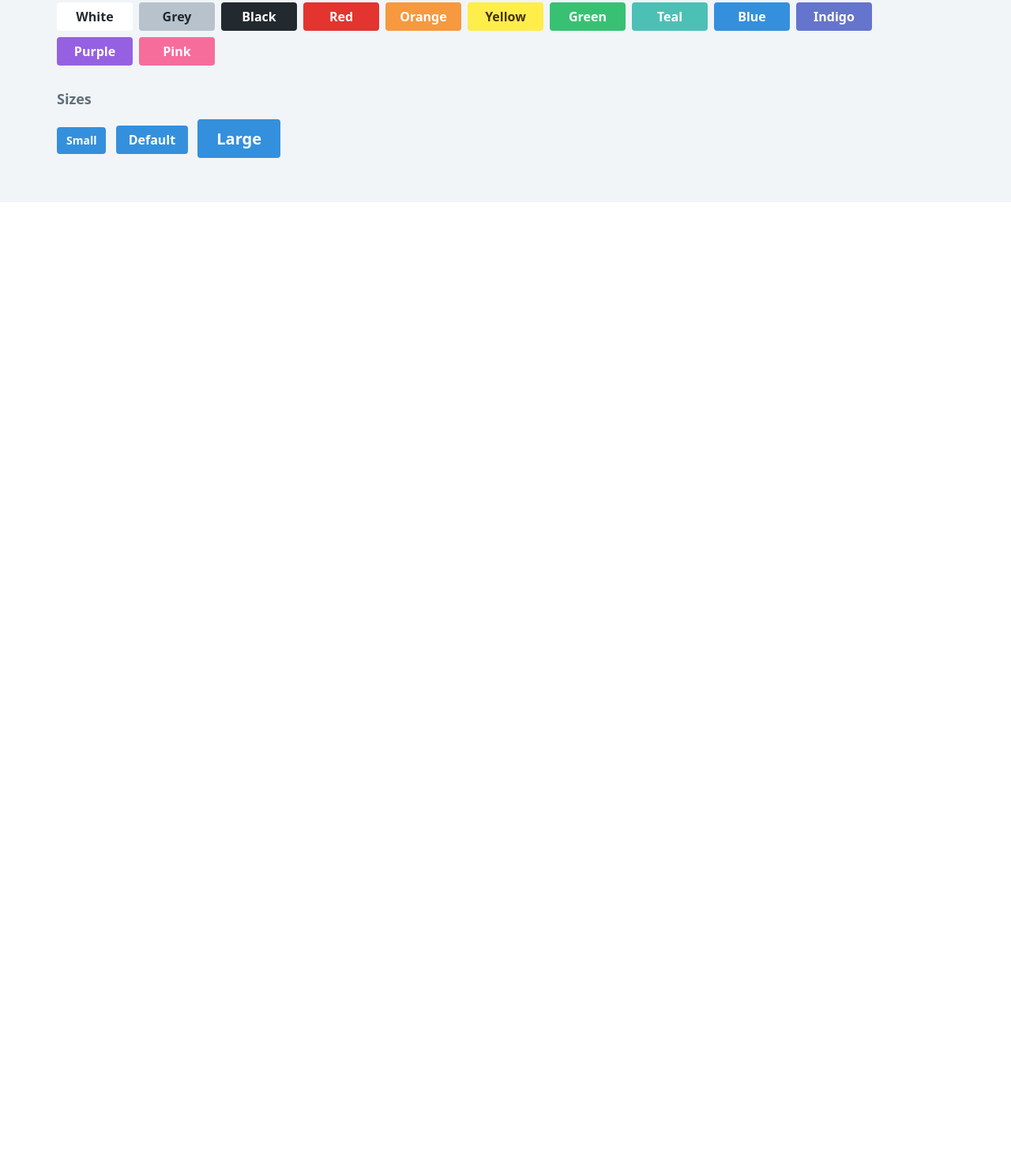
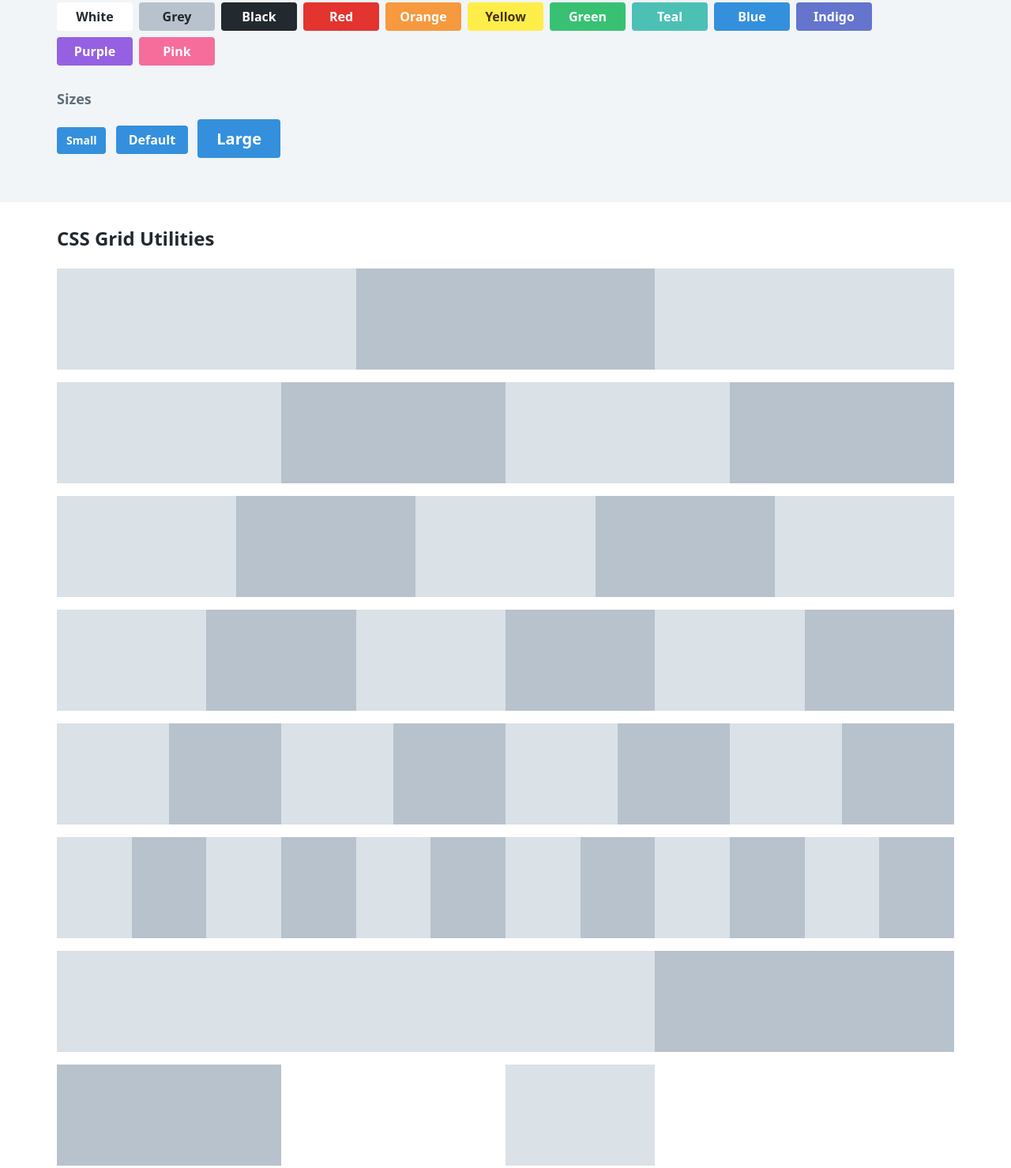
Before and after one commit to tailwindlabs/tailwindcss-plugin-examples, a website: page index.html in a window 1280 px wide. Shown: the part 558-2037 px from the top of the page at 79% size. Before the commit the page ends 814 px from the top, so only its background shows below. Drawn offline with Linux system fonts and the light colour scheme.

Commit message:
Working on CSS grid utilities

```diff
--- a/index.html
+++ b/index.html
@@ -74,5 +74,68 @@
         </div>
       </div>
     </div>
+    <div class="bg-white py-8">
+      <div class="container mx-auto px-8">
+        <h2 class="mb-6">CSS Grid Utilities</h2>
+        <div class="grid grid-columns-3 h-32 mb-4">
+          <div class=""></div>
+          <div class=""></div>
+          <div class=""></div>
+        </div>
+        <div class="grid grid-columns-4 h-32 mb-4">
+          <div class=""></div>
+          <div class=""></div>
+          <div class=""></div>
+          <div class=""></div>
+        </div>
+        <div class="grid grid-columns-5 h-32 mb-4">
+          <div class=""></div>
+          <div class=""></div>
+          <div class=""></div>
+          <div class=""></div>
+          <div class=""></div>
+        </div>
+        <div class="grid grid-columns-6 h-32 mb-4">
+          <div class=""></div>
+          <div class=""></div>
+          <div class=""></div>
+          <div class=""></div>
+          <div class=""></div>
+          <div class=""></div>
+        </div>
+        <div class="grid grid-columns-8 h-32 mb-4">
+          <div class=""></div>
+          <div class=""></div>
+          <div class=""></div>
+          <div class=""></div>
+          <div class=""></div>
+          <div class=""></div>
+          <div class=""></div>
+          <div class=""></div>
+        </div>
+        <div class="grid grid-columns-12 h-32 mb-4">
+          <div class=""></div>
+          <div class=""></div>
+          <div class=""></div>
+          <div class=""></div>
+          <div class=""></div>
+          <div class=""></div>
+          <div class=""></div>
+          <div class=""></div>
+          <div class=""></div>
+          <div class=""></div>
+          <div class=""></div>
+          <div class=""></div>
+        </div>
+        <div class="grid grid-columns-12 h-32 mb-4">
+          <div class="col-span-8"></div>
+          <div class="col-span-4"></div>
+        </div>
+        <div class="grid grid-columns-12 grid-dense h-32 mb-4">
+          <div class="col-start-7 col-end-9"></div>
+          <div class="col-start-1 col-end-4"></div>
+        </div>
+      </div>
+    </div>
   </body>
 </html>
--- a/package.json
+++ b/package.json
@@ -4,14 +4,12 @@
         "build": "cross-env NODE_ENV=development node_modules/tailwindcss/lib/cli.js build ./src/styles.css -c ./tailwind.js -o ./dist/styles.css"
     },
     "devDependencies": {
+        "color": "^3.0.0",
         "cross-env": "^5.1",
+        "lodash": "^4.17.5",
         "tailwindcss": "^0.5.1"
     },
     "postcss": {
         "tailwindcss": "./tailwind.js"
-    },
-    "dependencies": {
-        "color": "^3.0.0",
-        "lodash": "^4.17.5"
     }
 }
--- /dev/null
+++ b/plugins/css-grid/index.js
@@ -0,0 +1,29 @@
+const _ = require('lodash')
+const defaultConfig = require('tailwindcss/defaultConfig')()
+
+module.exports = function ({ columns = _.range(1, 12), variants = ['responsive'] }) {
+  return function ({ addUtilities }) {
+    addUtilities([
+      { '.grid': { display: 'grid' } },
+      { '.grid-dense': { gridAutoFlow: 'dense' } },
+      ...columns.map(n => ({
+        [`.grid-columns-${n}`]: {
+          gridTemplateColumns: `repeat(${n}, 1fr)`,
+        }
+      })),
+      ..._.range(1, _.max(columns) + 1).map(n => ({
+        [`.col-span-${n}`]: {
+          gridColumnStart: `span ${n}`,
+        }
+      })),
+      ..._.range(1, _.max(columns) + 2).map(n => ({
+        [`.col-start-${n}`]: {
+          gridColumnStart: `${n}`,
+        },
+        [`.col-end-${n}`]: {
+          gridColumnEnd: `${n}`,
+        },
+      })),
+    ], variants)
+  }
+}
--- a/src/styles.css
+++ b/src/styles.css
@@ -2,4 +2,11 @@
 
 @tailwind components;
 
+.grid > *:nth-child(odd) {
+    @apply .bg-grey-light;
+}
+.grid > *:nth-child(even) {
+    @apply .bg-grey;
+}
+
 @tailwind utilities;
```
Also changed, not shown: dist/styles.css, tailwind.js.
